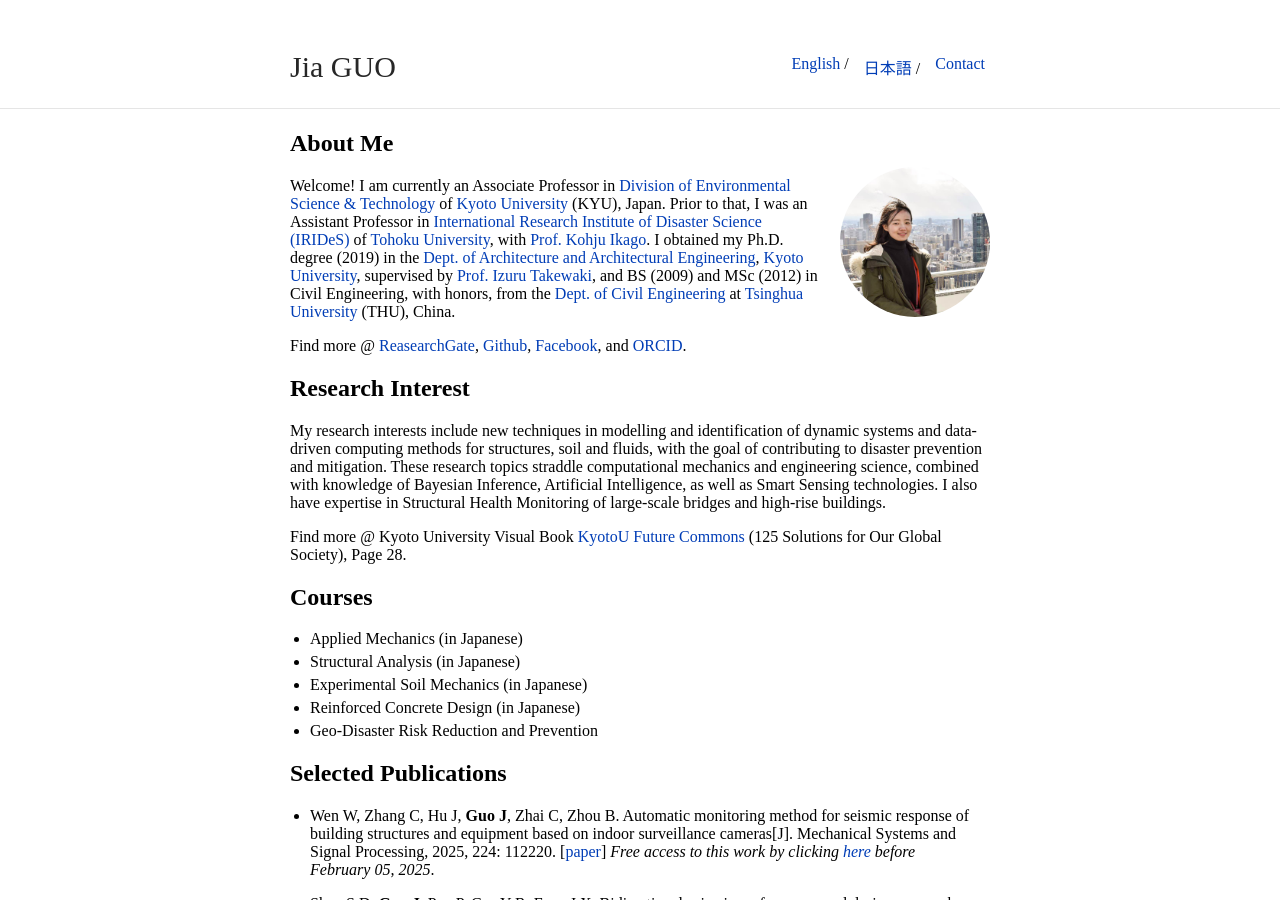
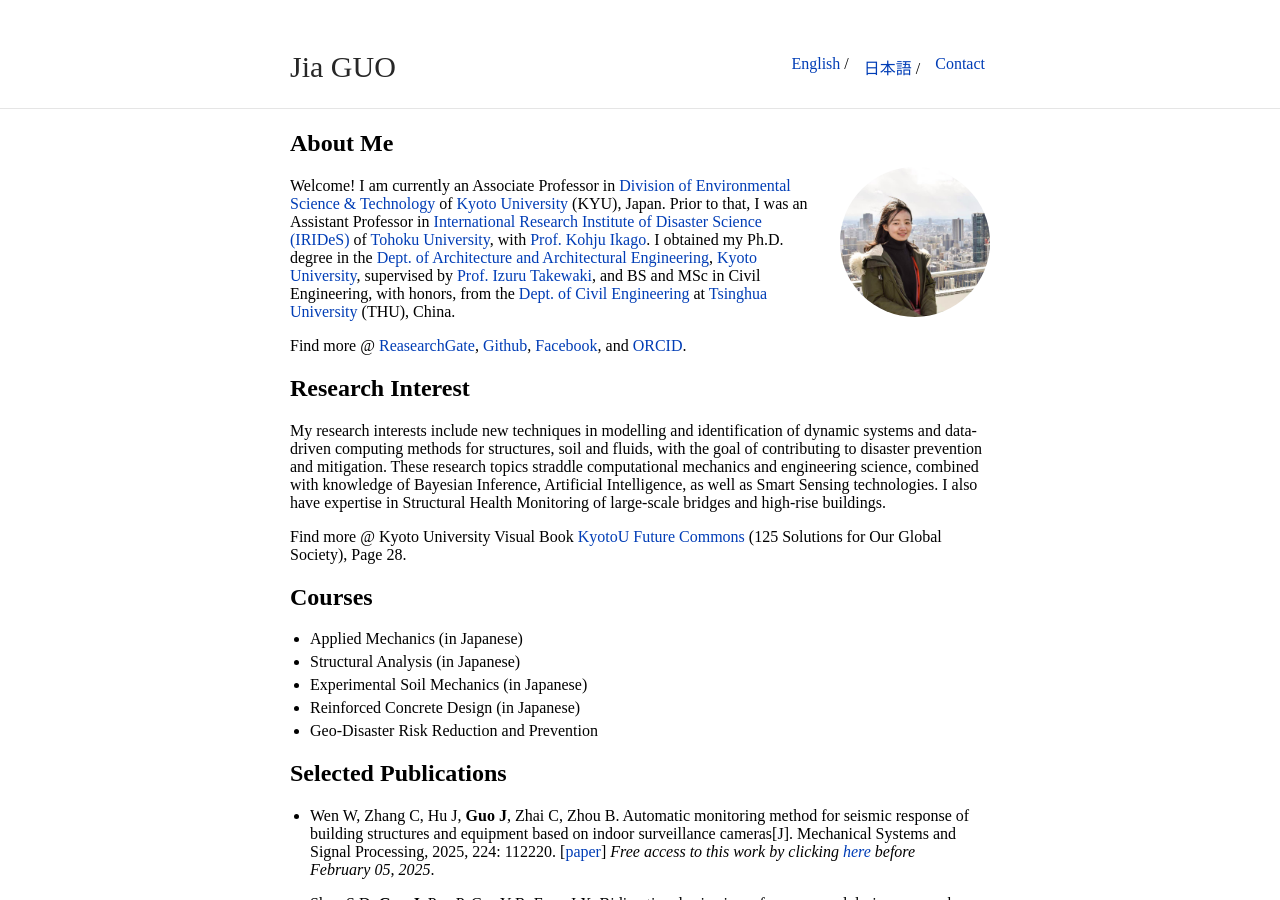
Before and after one commit to JiaGUOCV/JiaGUOCV.github.io, a Jekyll site: the page built from index.md, in a window 1280 px wide and 900 px high. Built offline with Jekyll 4.4.1, drawn with Linux system fonts in a browser that asks for light colours; our own code applies the rules of GitHub Pages for plain Markdown files.

Commit message:
Update index.md

```diff
--- a/index.md
+++ b/index.md
@@ -8,8 +8,8 @@
 
 Welcome! I am currently an Associate Professor in [Division of Environmental Science & Technology](http://www.est.kais.kyoto-u.ac.jp/e/index.html) of [Kyoto University](https://www.kyoto-u.ac.jp/en) (KYU), Japan.
 Prior to that, I was an Assistant Professor in [International Research Institute of Disaster Science (IRIDeS)](https://irides.tohoku.ac.jp/eng/) of [Tohoku University](http://www.tohoku.ac.jp/en/), with [Prof. Kohju Ikago](https://sites.google.com/site/ikagolab/profile).
-I obtained my Ph.D. degree (2019) in the [Dept. of Architecture and Architectural Engineering](https://www.ar.t.kyoto-u.ac.jp/en?set_language=en), [Kyoto University](https://www.kyoto-u.ac.jp/en/), supervised by [Prof. Izuru Takewaki](http://takewaki-lab.archi.kyoto-u.ac.jp/takewaki_tsuji_lab/home.php?lang=ENG),
-and BS (2009) and MSc (2012) in Civil Engineering, with honors, from the [Dept. of Civil Engineering](https://www.civil.tsinghua.edu.cn/en/) at [Tsinghua University](https://www.tsinghua.edu.cn/en/index.htm) (THU), China.
+I obtained my Ph.D. degree in the [Dept. of Architecture and Architectural Engineering](https://www.ar.t.kyoto-u.ac.jp/en?set_language=en), [Kyoto University](https://www.kyoto-u.ac.jp/en/), supervised by [Prof. Izuru Takewaki](http://takewaki-lab.archi.kyoto-u.ac.jp/takewaki_tsuji_lab/home.php?lang=ENG),
+and BS and MSc in Civil Engineering, with honors, from the [Dept. of Civil Engineering](https://www.civil.tsinghua.edu.cn/en/) at [Tsinghua University](https://www.tsinghua.edu.cn/en/index.htm) (THU), China.
 
 Find more @ [ReasearchGate](https://www.researchgate.net/profile/Jia-Guo-63), [Github](https://github.com/JiaGuoLab), [Facebook](https://www.facebook.com/profile.php?id=100057568955019), and [ORCID](https://orcid.org/0000-0001-9059-9851).
 
```
